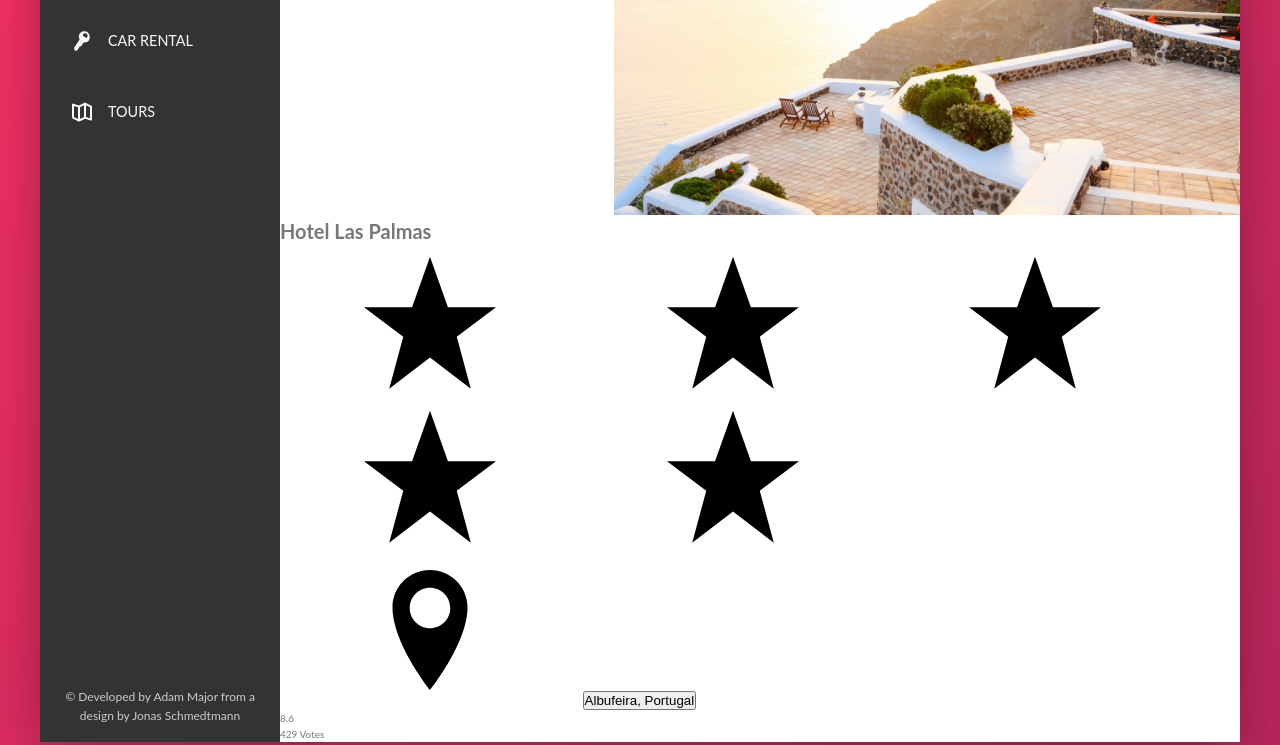
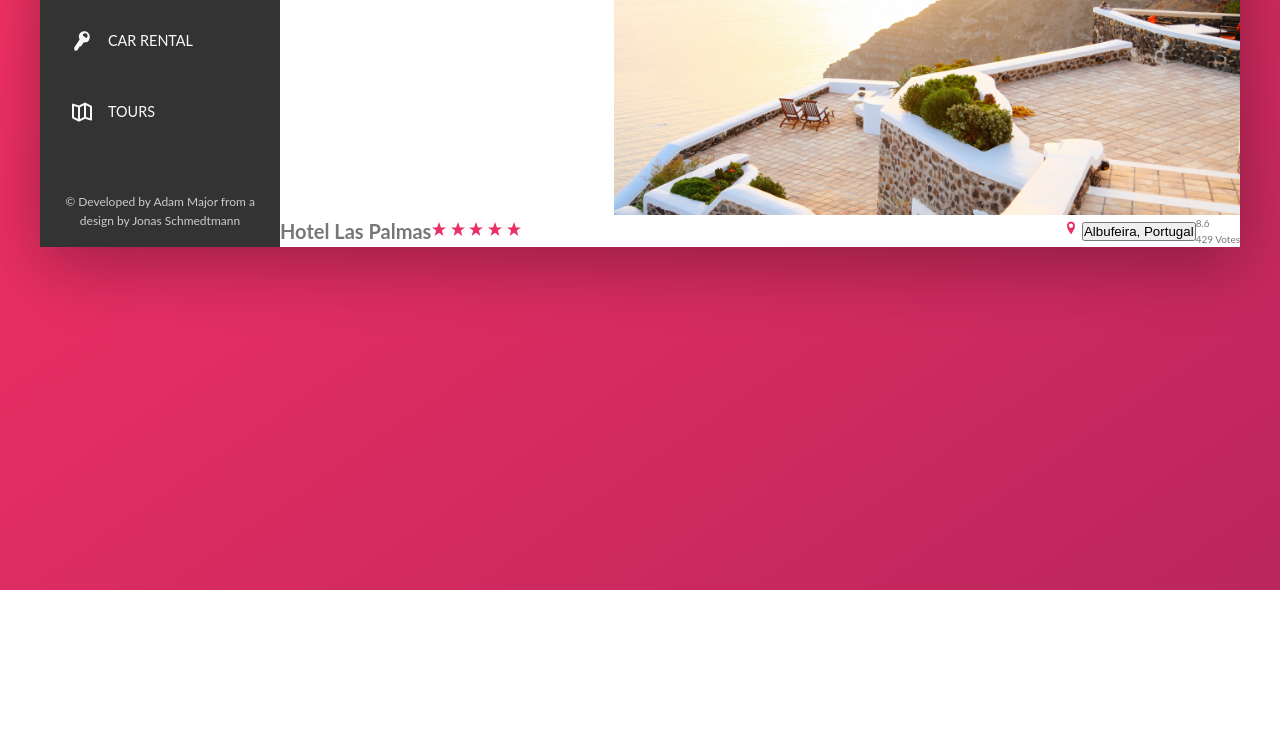
Before and after one commit to Beschuetzer/Trillo, a website: page index.html in a window 1280 px wide. Shown: the part 306-1051 px from the top of the page. After the commit the page ends 896 px from the top, so only its background shows below. Drawn offline with Linux system fonts and the light colour scheme.

Commit message:
Format overview overall finish

```diff
--- a/index.html
+++ b/index.html
@@ -106,24 +106,24 @@
                             Hotel Las Palmas
                         </h1>
                         <div class="overview__stars">
-                            <svg class="overview__icon--start">
+                            <svg class="overview__icon-star">
                             <use xlink:href="img/sprite.svg#icon-star"></use>
                             </svg>
-                            <svg class="overview__icon--start">
+                            <svg class="overview__icon-star">
                                 <use xlink:href="img/sprite.svg#icon-star"></use>
                             </svg>
-                            <svg class="overview__icon--start">
+                            <svg class="overview__icon-star">
                                 <use xlink:href="img/sprite.svg#icon-star"></use>
                             </svg>
-                            <svg class="overview__icon--start">
+                            <svg class="overview__icon-star">
                                 <use xlink:href="img/sprite.svg#icon-star"></use>
                             </svg>
-                            <svg class="overview__icon--start">
+                            <svg class="overview__icon-star">
                                 <use xlink:href="img/sprite.svg#icon-star"></use>
                             </svg>
                         </div>
                         <div class="overview__location">
-                            <svg class="overview__icon--location">
+                            <svg class="overview__icon-location">
                                 <use xlink:href="img/sprite.svg#icon-location-pin"></use>
                             </svg>
                             <button class="btn--inline">Albufeira, Portugal</button>
--- a/sass/components/_components.scss
+++ b/sass/components/_components.scss
@@ -129,3 +129,42 @@
         display: block;
     }
 }
+//////////////////////////////////////////////
+//overview
+.overview {
+    display: flex;
+    // justify-content: space-between;
+    align-items: center;
+    &__heading {
+
+    }
+    &__stars {
+        margin-right: auto;
+        // flex: 1;
+    }
+    &__icon-star, &__icon-location {
+        width: $default-font-size;
+        height: $default-font-size;
+        fill: $color-primary;
+    }
+    &__location {
+
+    }
+    &__rating {
+
+    }
+    &__rating-count {
+
+    }
+    &__rating-average {
+
+    }
+}
+
+//////////////////////////////////////////////
+//button
+.button {
+    &--inline {
+
+    }
+}
```
Also changed, not shown: css/style.css, 1 other file.
